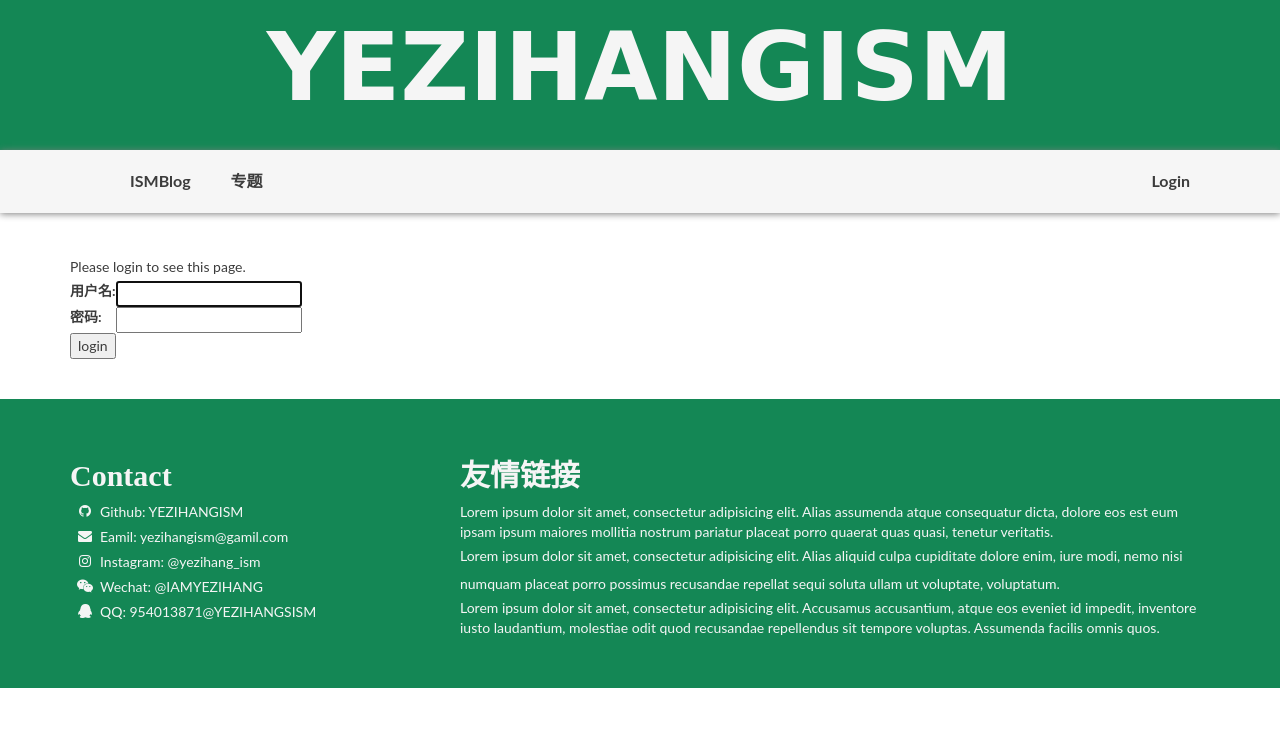
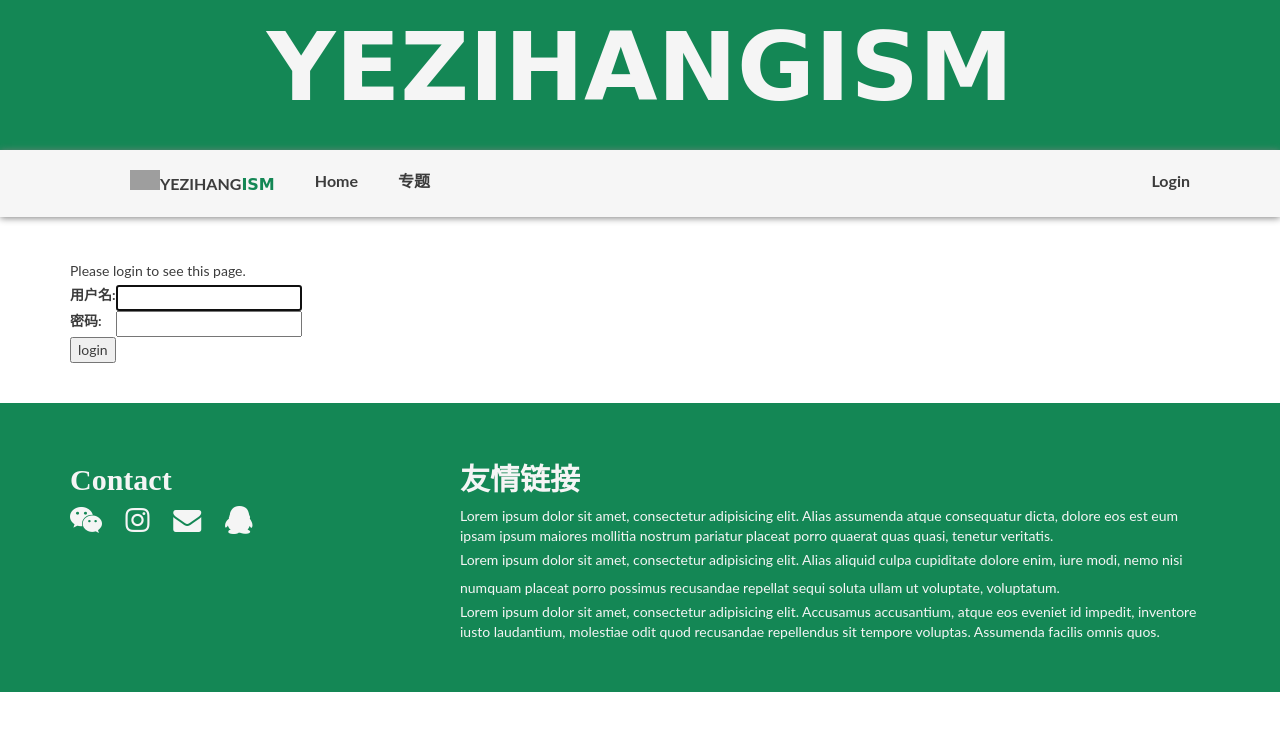
Before and after one commit to YEZIHANGISM/yezihangism, a Django app: page /accounts/login/?next=/ismblog/blog/1/delete in a window 1280 px wide. Shown: the top 731 px of the page. Run offline with Django 3.2, Linux system fonts and the light colour scheme; some libraries are stand-ins or nearby versions; some web fonts are replaced; grey boxes are pictures that could not be loaded.

Commit message:
icons and logo

```diff
--- a/ismblog/static/css/base.css
+++ b/ismblog/static/css/base.css
@@ -111,20 +111,10 @@ footer {
     padding: 50px 0;
 }
 
-footer ul {
-    list-style-type: none;
-    padding: 0;
+.footer-icons a {
+    padding-right: 20px;
 }
 
-footer li {
-    text-decoration: none;
-    margin: 5px 0;
-}
-
-footer a {
+.footer-icons a:hover {
     color: inherit;
 }
-
-footer a:hover {
-    color: whitesmoke;
-}
--- a/ismblog/templates/base.html
+++ b/ismblog/templates/base.html
@@ -9,6 +9,7 @@
     {% load static %}
     <link rel="stylesheet" href="https://cdn.bootcss.com/bootstrap/3.3.7/css/bootstrap.min.css">
     <link rel="stylesheet" href="{% static 'css/font-awesome.min.css' %}">
+    <link rel="shortcut icon" href="{% static 'images/logo_head.svg' %}">
     <link href='http://fonts.font.im/css?family=Lato|Shadows+Into+Light' rel='stylesheet' type='text/css'>
     <link href="https://fonts.font.im/css?family=Bitter" rel="stylesheet">
     <link rel="stylesheet" href="{% static 'ckeditor/ckeditor/default.css' %}">
@@ -52,7 +53,8 @@
         <div class="container">
             <nav>
                 <ul class="ismblog-ul-left">
-                    <li><a href="{% url 'blogs' %}">ISMBlog</a></li>
+                    <li><a href="{% url 'blogs' %}"><embed src="{% static 'images/logo.svg' %}" style="width:30px;height:20px;color:inherit;" />YEZIHANG<span style="font-family: 'Shadows Into Light', cursive;color:#148755;">ISM</span></a></li>
+                    <li><a href="{% url 'blogs' %}">Home</a></li>
                     {% if user.is_staff %}
                         <li><a href="{% url 'index' %}">Management</a></li>
                     {% endif %}
@@ -92,13 +94,12 @@
             <div class="row">
                 <div class="col-md-4">
                     <h2>Contact</h2>
-                    <ul class="fa-ul">
-                        <li><i class="fa-li fa fa-github"></i>  Github: <a href="https://github.com/YEZIHANGISM">YEZIHANGISM</a></li>
-                        <li><i class="fa-li fa fa-envelope "></i>  Eamil: <a href="">yezihangism@gamil.com</a></li>
-                        <li><i class="fa-li fa fa-instagram"></i>  Instagram: <a href="">@yezihang_ism</a></li>
-                        <li><i class="fa-li fa fa-wechat"></i>  Wechat: <a href="">@IAMYEZIHANG</a></li>
-                        <li><i class="fa-li fa fa-qq"></i>  QQ: <a href="">954013871@YEZIHANGSISM</a></li>
-                    </ul>
+                    <div class="footer-icons">
+                        <a href=""><i class="fa fa-wechat fa-2x"></i></a>
+                        <a href=""><i class="fa fa-instagram fa-2x"></i></a>
+                        <a href=""><i class="fa fa-envelope fa-2x"></i></a>
+                        <a href=""><i class="fa fa-qq fa-2x"></i></a>
+                    </div>
                 </div>
                 <div class="col-md-8">
                     <h2>友情链接</h2>
```
Also changed, not shown: ismblog/templates/ismblog/blog_detail.html (+4 -4 lines).
